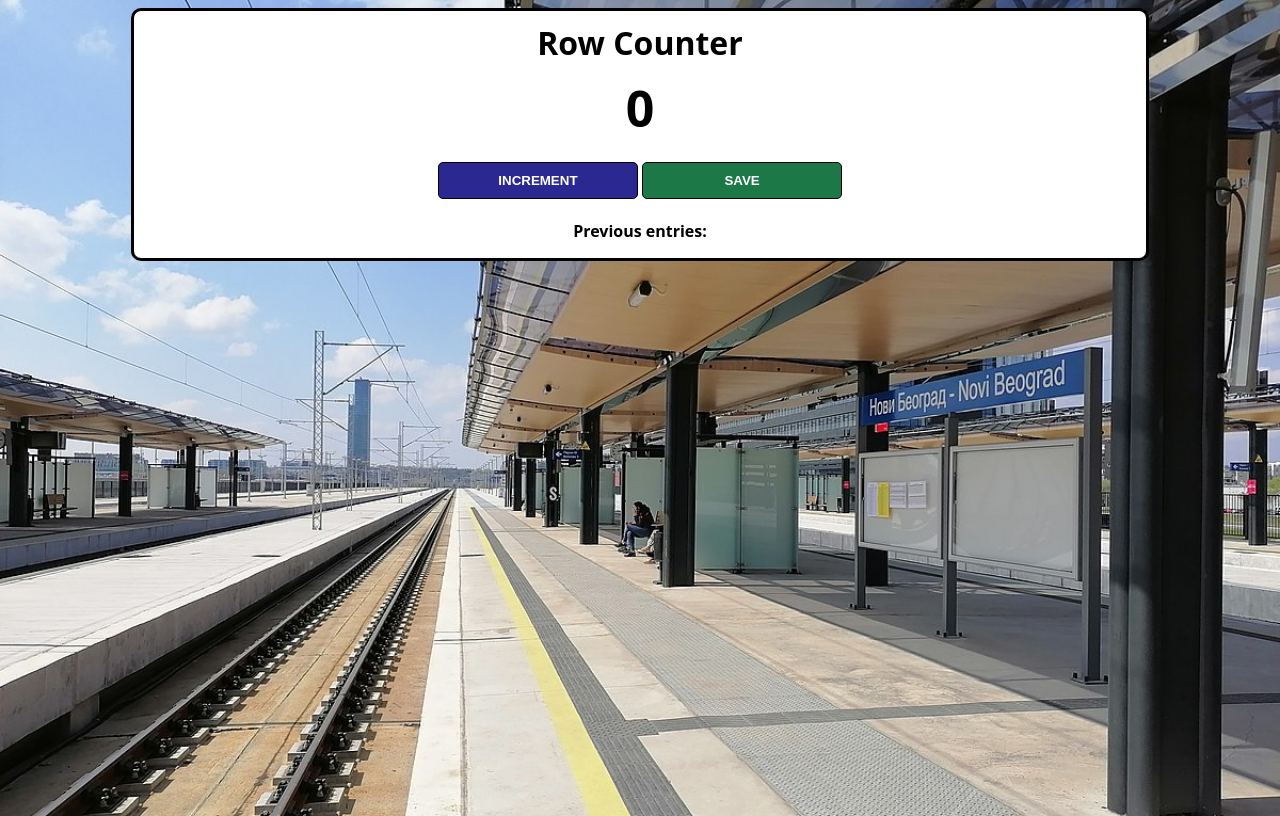
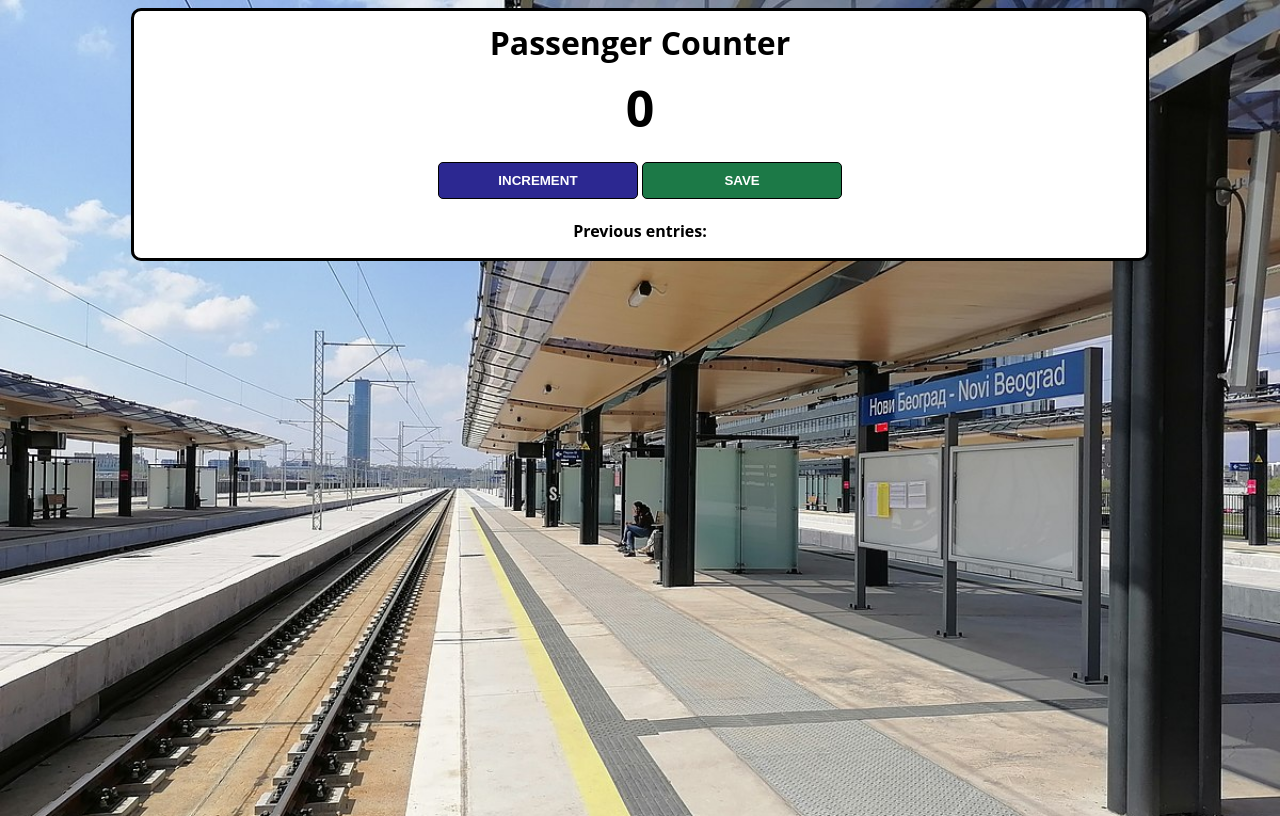
Before and after one commit to predra6/passegener-counter, a plain HTML site: page index.html in a window 1280 px wide. Drawn offline with Linux system fonts and the light colour scheme.

Commit message:
Add files via upload

```diff
--- a/index.html
+++ b/index.html
@@ -5,7 +5,7 @@
     </head>
     <body>
         <div class="container">
-            <h1>Row Counter</h1>
+            <h1>Passenger Counter</h1>
             <h2 id="count-el">0</h2>
             <button id="increment-btn" onclick="increment()">INCREMENT</button>
             <button id="save-btn" onclick="save()">SAVE</button>
```
